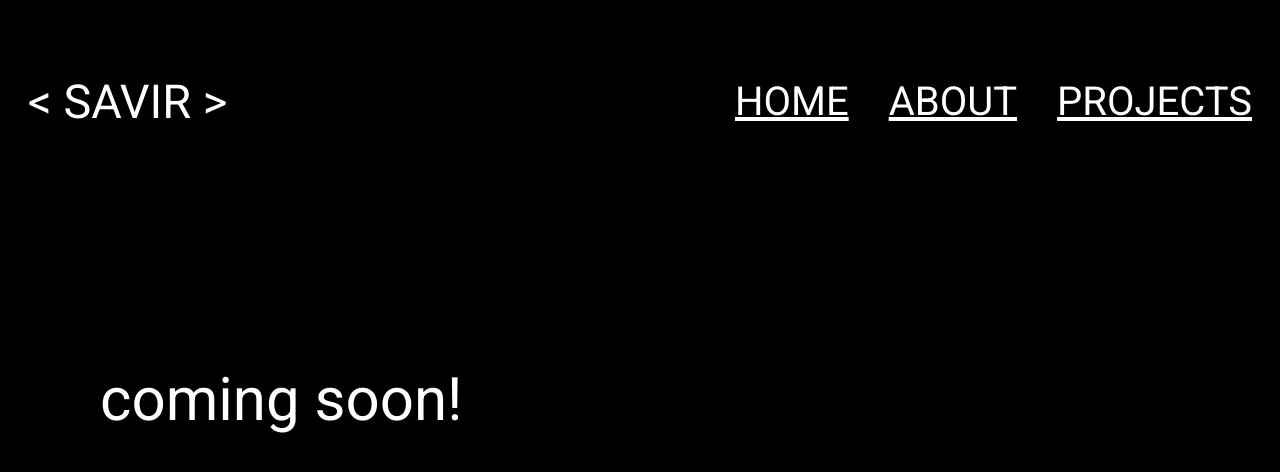
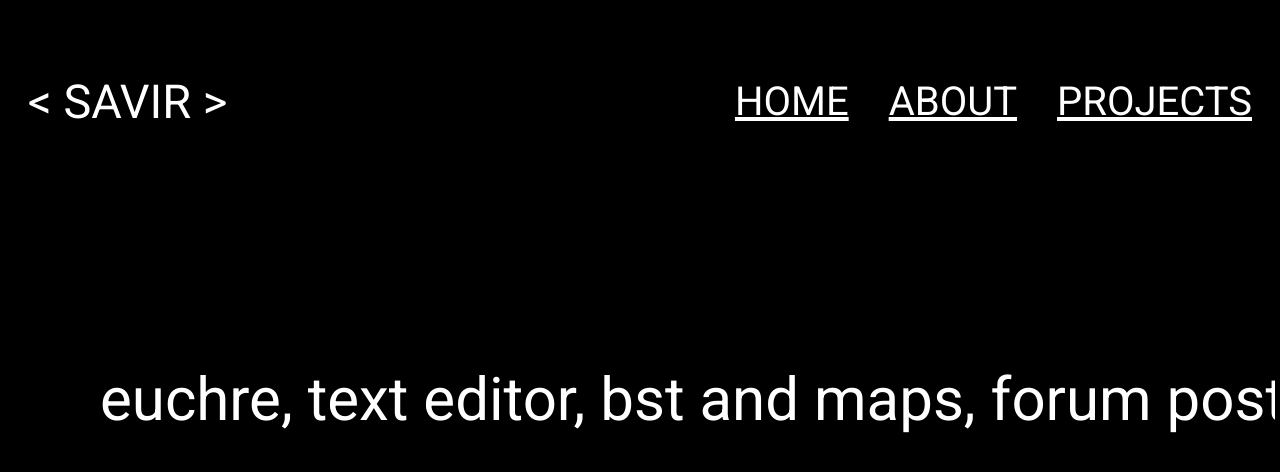
Before and after one commit to savirdsingh/personal-website, a plain HTML site: page projects.html in a window 1280 px wide. Drawn offline with Linux system fonts and the light colour scheme.

Commit message:
Update projects.html

```diff
--- a/projects.html
+++ b/projects.html
@@ -19,7 +19,7 @@
         <a href ="./projects.html">PROJECTS</a>
     </div>
     <div class = "front_page">
-        <p class = "info_text">coming soon!</p>
+        <p class = "info_text">euchre, text editor, bst and maps, forum post analyzer via machine learning</p>
     </div>
 </body>
 </html>
```
